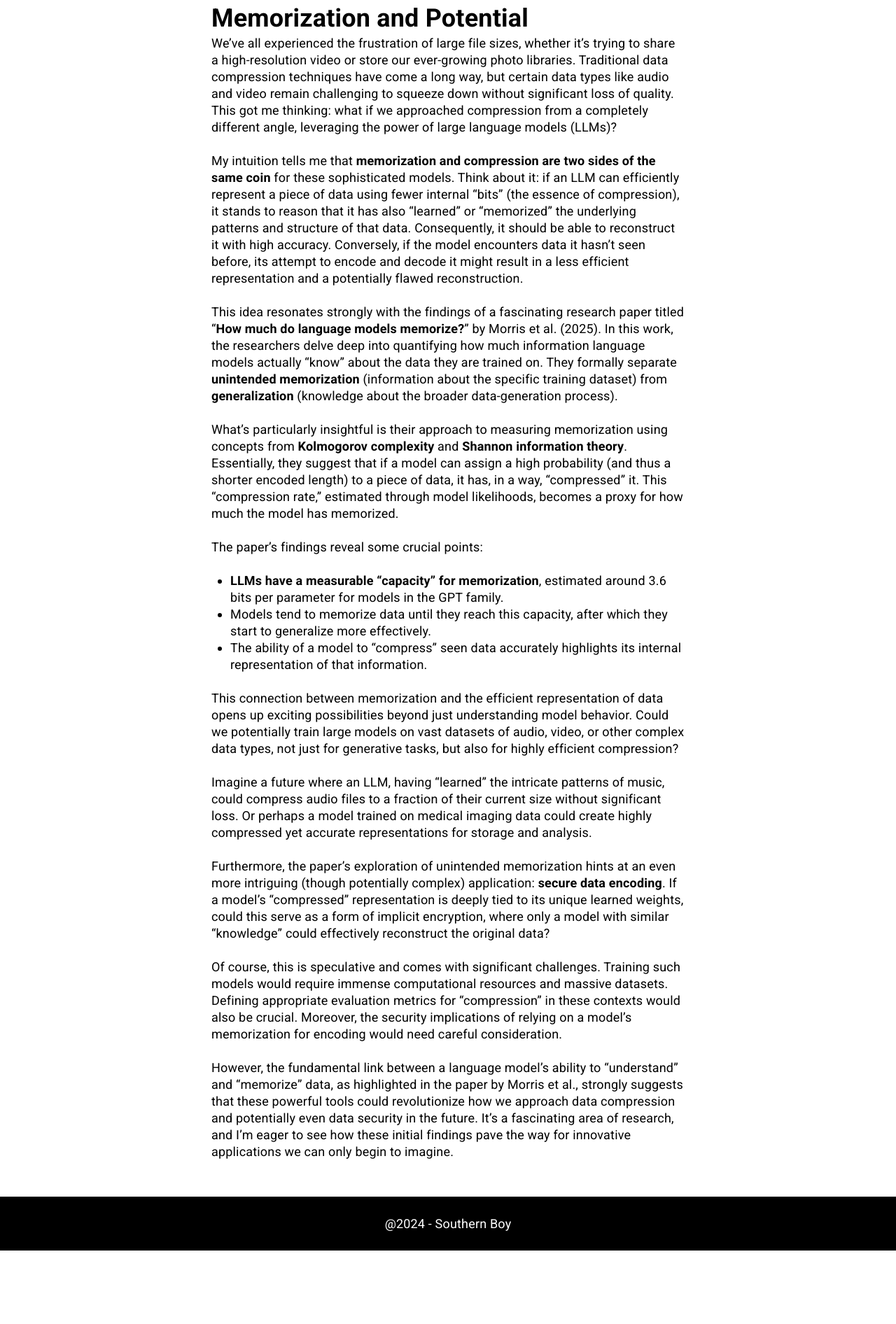
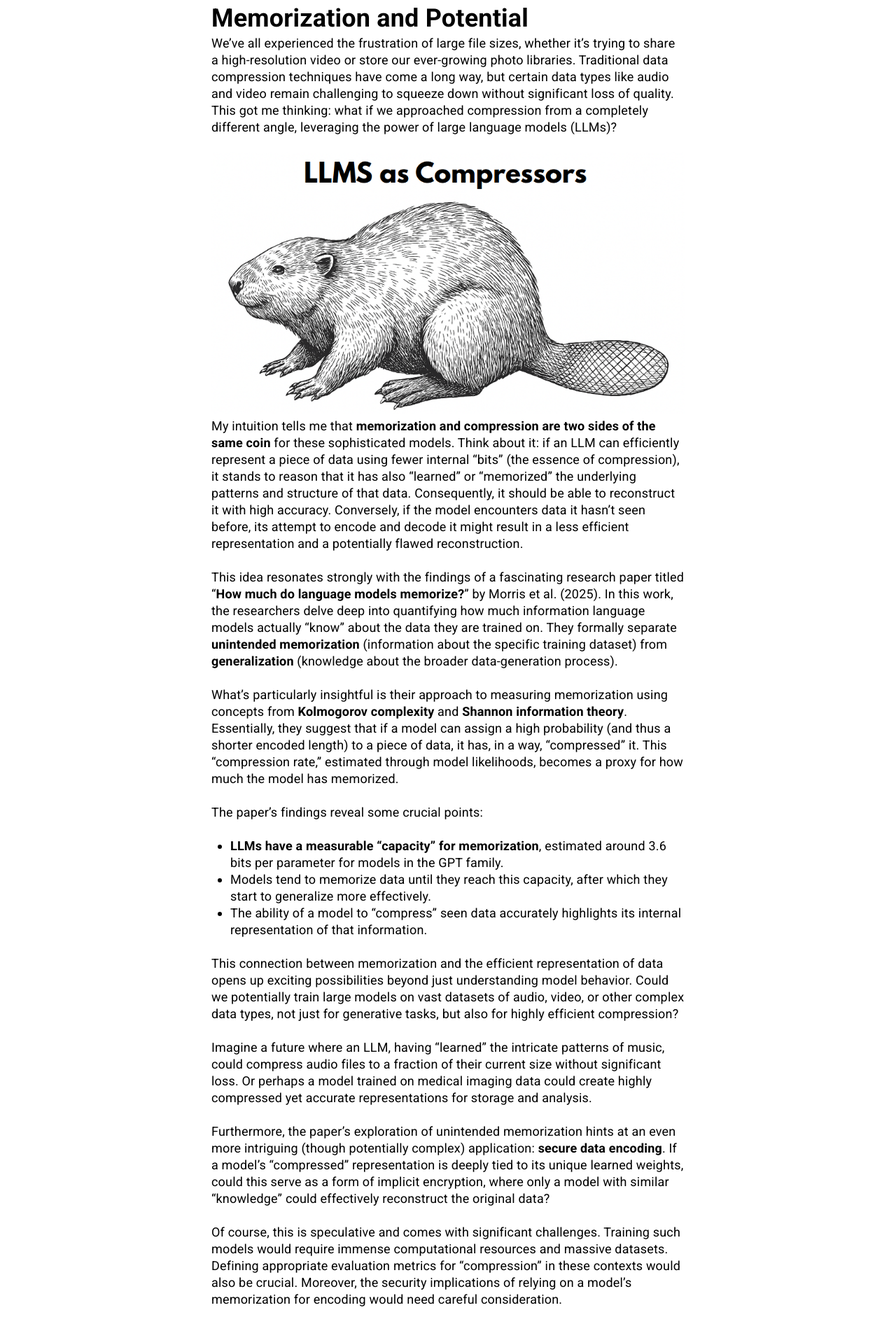
Before and after one commit to arihara-sudhan/blog, a Jekyll site: the page built from _posts/2025-06-30-LLMS-as-Data-Compressors.md, in a window 1280 px wide. Shown: the part 504-2396 px from the top of the page at 70% size. Built offline with Jekyll 4.4.1, drawn with Linux system fonts in a browser that asks for light colours; before the commit the page ends 2291 px from its top, so only the background shows below that.

Commit message:
Update 2025-06-30-LLMS-as-Data-Compressors.md

```diff
--- a/_posts/2025-06-30-LLMS-as-Data-Compressors.md
+++ b/_posts/2025-06-30-LLMS-as-Data-Compressors.md
@@ -2,6 +2,7 @@
 
 We've all experienced the frustration of large file sizes, whether it's trying to share a high-resolution video or store our ever-growing photo libraries. Traditional data compression techniques have come a long way, but certain data types like audio and video remain challenging to squeeze down without significant loss of quality. This got me thinking: what if we approached compression from a completely different angle, leveraging the power of large language models (LLMs)?
 
+<img src="img/post_images/LLM-AS-COMPRESSORS/Screenshot 2025-06-30 120753.png" alt="BEAVOR" width="100%">
 My intuition tells me that **memorization and compression are two sides of the same coin** for these sophisticated models. Think about it: if an LLM can efficiently represent a piece of data using fewer internal "bits" (the essence of compression), it stands to reason that it has also "learned" or "memorized" the underlying patterns and structure of that data. Consequently, it should be able to reconstruct it with high accuracy. Conversely, if the model encounters data it hasn't seen before, its attempt to encode and decode it might result in a less efficient representation and a potentially flawed reconstruction.
 
 This idea resonates strongly with the findings of a fascinating research paper titled "[How much do language models memorize?](https://arxiv.org/pdf/2505.24832)" by Morris et al. (2025). In this work, the researchers delve deep into quantifying how much information language models actually "know" about the data they are trained on. They formally separate **unintended memorization** (information about the specific training dataset) from **generalization** (knowledge about the broader data-generation process).
```
